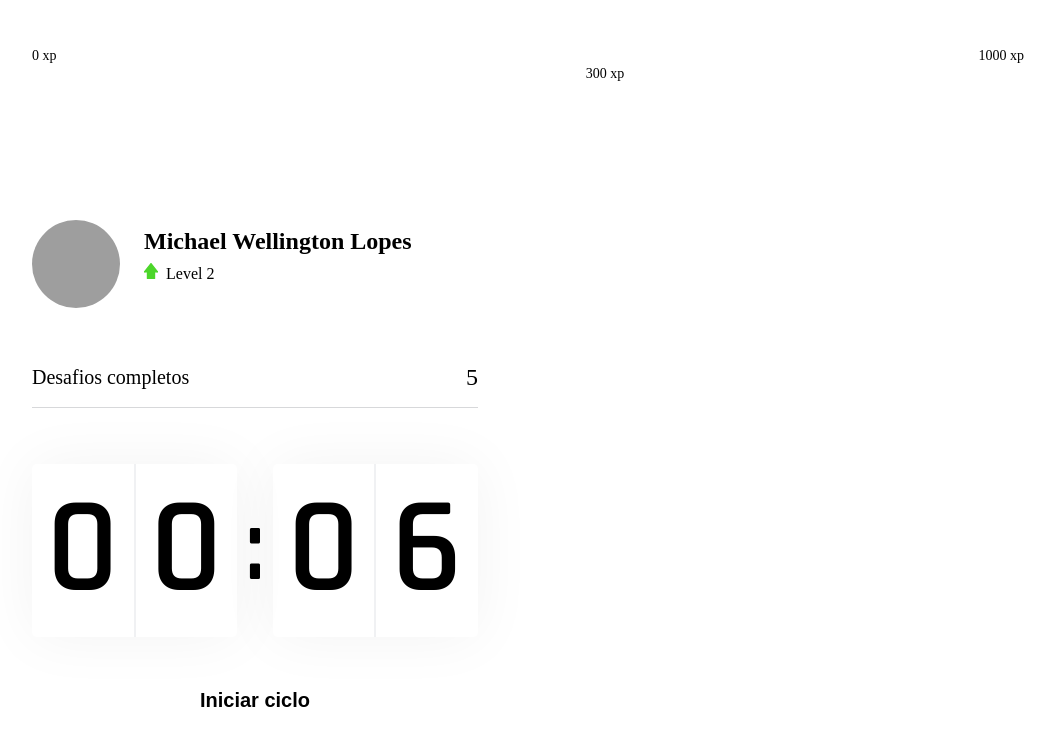
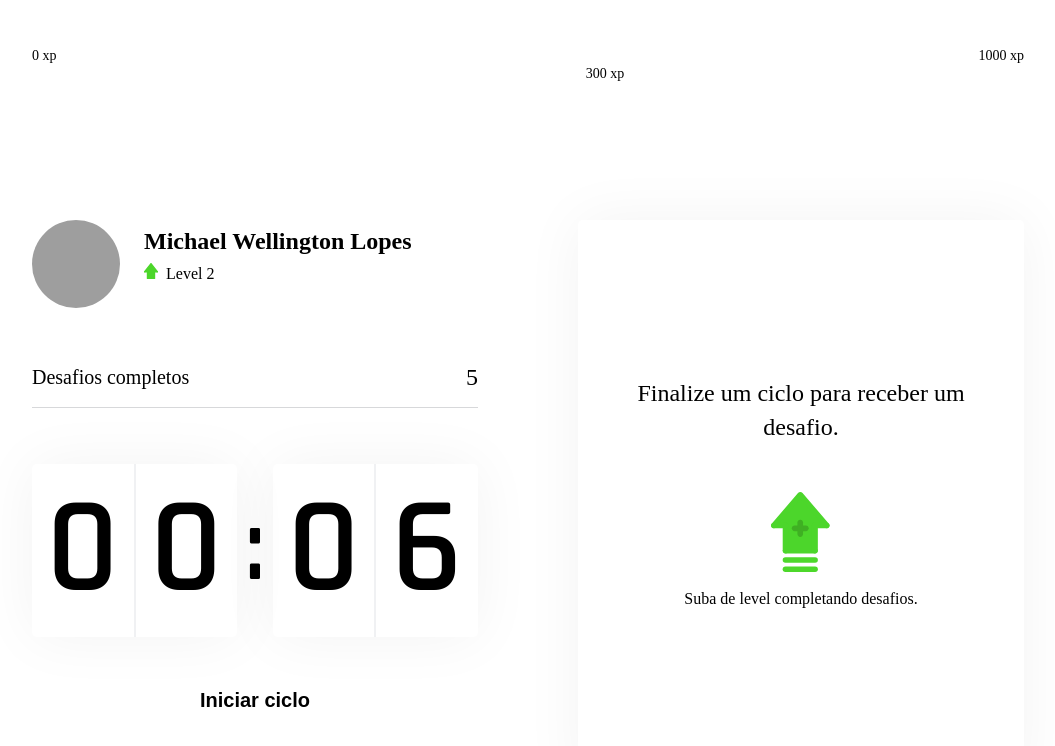
Before and after one commit to michaelwell23/projeto-focus-and-harmony, a Next.js app: page / in a window 1280 px wide. Shown: the top 746 px of the page, without its empty margins (112-1167 px from the left). Built offline with nearby package versions, Linux system fonts and the light colour scheme; grey boxes are pictures that could not be loaded.

Commit message:
Iniciando componente ChallengeBox

```diff
--- /dev/null
+++ b/src/components/ChallengeBox.tsx
@@ -0,0 +1,15 @@
+import styles from '../styles/components/ChallegeBox.module.css';
+
+export function ChallengeBox() {
+  return (
+    <div className={styles.challengeContainer}>
+      <div className={styles.challengeNotActive}>
+        <strong>Finalize um ciclo para receber um desafio.</strong>
+        <p>
+          <img src='icons/level-up.svg' alt='leveup icon' />
+          Suba de level completando desafios.
+        </p>
+      </div>
+    </div>
+  );
+}
--- a/src/components/CompletedChallenges.tsx
+++ b/src/components/CompletedChallenges.tsx
@@ -1,4 +1,4 @@
-import styles from '../styles/components/CompletedChallenges.module.css';
+import styles from '../styles/components/CompletedChallenge.module.css';
 
 export function CompletedChallenges() {
   return (
--- a/src/components/CountDown.tsx
+++ b/src/components/CountDown.tsx
@@ -59,6 +59,7 @@
           onClick={resetCountddown}
         >
           Ciclo encerrado
+          <img src='icons/check_circle.svg' alt='' />
         </button>
       ) : (
         <>
--- a/src/pages/index.tsx
+++ b/src/pages/index.tsx
@@ -6,6 +6,7 @@
 import { Countdown } from '@/components/CountDown';
 
 import styles from '../styles/pages/Home.module.css';
+import { ChallengeBox } from '@/components/ChallengeBox';
 
 export default function Home() {
   return (
@@ -23,7 +24,9 @@
             <CompletedChallenges />
             <Countdown />
           </div>
-          <div></div>
+          <div>
+            <ChallengeBox />
+          </div>
         </section>
       </div>
     </>
--- /dev/null
+++ b/src/styles/components/ChallegeBox.module.css
@@ -0,0 +1,113 @@
+.challengeContainer {
+  height: 93.5%;
+
+  background: var(--white);
+  border-radius: 5px;
+  box-shadow: 0 0 60px rgba(0, 0, 0, 0.05);
+  padding: 1.5rem 2rem;
+
+  margin-top: 2.5rem;
+
+  display: flex;
+  flex-direction: column;
+  align-items: center;
+  justify-content: center;
+
+  text-align: center;
+}
+
+.challengeNotActive {
+  display: flex;
+  flex-direction: column;
+  align-items: center;
+}
+
+.challengeNotActive strong {
+  font-size: 1.5rem;
+  font-weight: 500;
+  line-height: 1.4;
+}
+
+.challengeNotActive p {
+  display: flex;
+  flex-direction: column;
+  align-items: center;
+  line-height: 1.4;
+  max-width: 70%;
+  margin-top: 3rem;
+}
+
+.challengeActive {
+  height: 100%;
+
+  display: flex;
+  flex-direction: column;
+}
+
+.challengeActive header {
+  color: var(--blue);
+  font-weight: 600;
+  font-size: 1.25rem;
+  padding: 0 2rem 1.5rem;
+  border-bottom: 1px solid var(--gray-line);
+}
+
+.challengeActive main {
+  flex: 1;
+
+  display: flex;
+  flex-direction: column;
+  align-items: center;
+  justify-content: center;
+}
+
+.challengeActive main strong {
+  font-weight: 600;
+  font-size: 2rem;
+  color: var(--title);
+  margin: 1.5rem 0 1rem;
+}
+
+.challengeActive main p {
+  line-height: 1.5;
+}
+
+.challengeActive footer {
+  display: grid;
+  grid-template-columns: 1fr 1fr;
+  gap: 1rem;
+}
+
+.challengeActive footer button {
+  height: 3rem;
+
+  display: flex;
+  align-items: center;
+  justify-content: center;
+
+  border: 0;
+  border-radius: 5px;
+
+  color: var(--white);
+
+  font-size: 1rem;
+  font-weight: 600;
+
+  transition: filter 0.2s;
+}
+
+.challengeActive footer button:hover {
+  filter: brightness(0.9);
+}
+
+.challengeActive footer button.challengeSucceededButton {
+  background: var(--green);
+}
+
+.challengeActive footer button.challengeFailedButton {
+  background: var(--red);
+}
+
+.challengeContainer p img {
+  margin-bottom: 1rem;
+}
--- a/src/styles/components/Countdown.module.css
+++ b/src/styles/components/Countdown.module.css
@@ -77,4 +77,10 @@
   background: var(--white);
   color: var(--text);
   cursor: not-allowed;
+
+  border-bottom: 4px solid #4cd62b;
 }
+
+button.startCycleButton[disabled] img {
+  padding-left: 16px;
+}
```
Also changed, not shown: public/icons/check_circle.svg (added), src/styles/components/CompletedChallenge.module.css (renamed from src/styles/components/CompletedChallenges.module.css).
